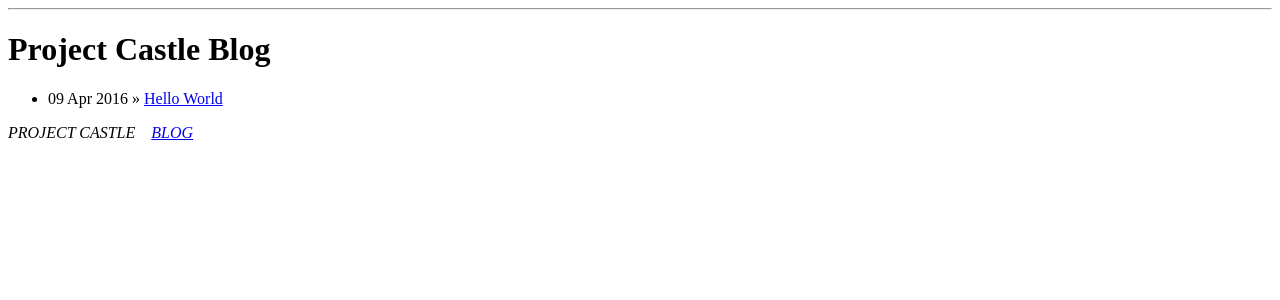
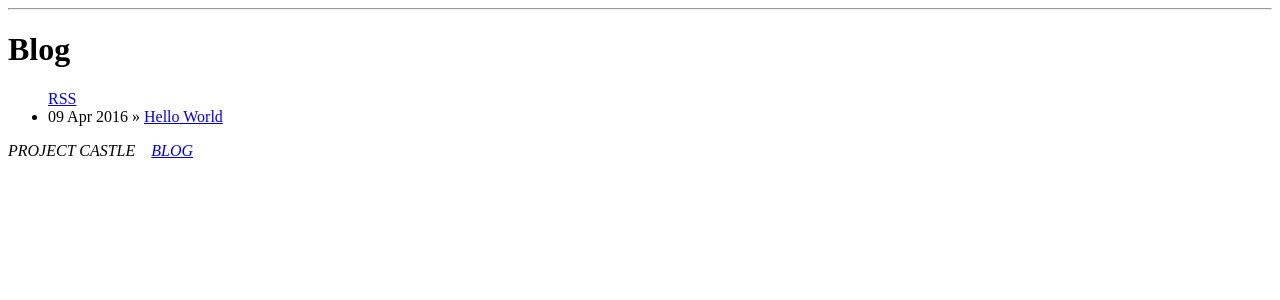
Before and after one commit to jx22/jx22.github.io, a Jekyll site: the page built from blog/index.html, in a window 1280 px wide. Shown: the top 300 px of the page. Built offline with Jekyll 4.4.1, drawn with Linux system fonts in a browser that asks for light colours; some web fonts are replaced.

Commit message:
add rss link

```diff
--- a/blog/index.html
+++ b/blog/index.html
@@ -1,9 +1,11 @@
 ---
 layout: default
-title: Project Castle Blog
+title: Blog
 ---
 	<h1>{{ page.title }}</h1>
 	<ul class="posts">
+
+	<a href="/blog/atom.xml">RSS</a>
 
 	  {% for post in site.posts %}
 	    <li><span>{{ post.date | date_to_string }}</span> » <a href="{{ post.url }}" title="{{ post.title }}">{{ post.title }}</a></li>
```
